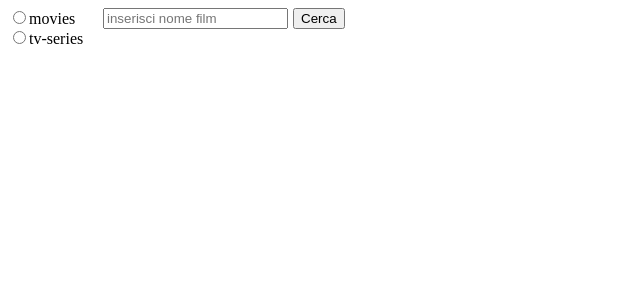
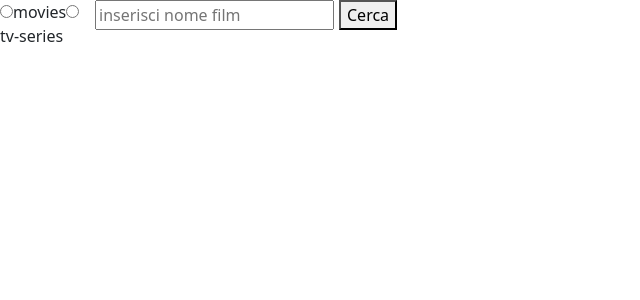
Before and after one commit to abdi-El/vue-boolflix, a Vue app: page / in a window 1280 px wide. Shown: the top 300 px of the page, without its empty margins (0-640 px from the left). Built offline with nearby package versions, Linux system fonts and the light colour scheme.

Commit message:
add stars

```diff
--- a/package.json
+++ b/package.json
@@ -9,6 +9,7 @@
   },
   "dependencies": {
     "axios": "^0.24.0",
+    "bootstrap": "^5.1.3",
     "core-js": "^3.6.5",
     "vue": "^2.6.11"
   },
--- a/src/App.vue
+++ b/src/App.vue
@@ -27,11 +27,10 @@ export default {
     filmDaCercare(nome){
       if(nome[0] != '' && nome[1] != ''){
         // settaggio delle variabili props
-        this.apiLink = nome[1] == 'movies'  ? 'https://api.themoviedb.org/3/search/movie?' : 'https://api.themoviedb.org/3/search/tv?'
-        this.tipo = nome[1] == 'movies'  ? 'movies' : 'tv-series'
+        this.tipo = nome[1]
         this.error = false;
         // chiamata axios
-        axios.get(this.apiLink,
+        axios.get(`https://api.themoviedb.org/3/search/${nome[1]}?`,
           {params:{
             api_key: '8f561fa6df5ee66570e07ee3b22e98a4',
             query: nome[0],
@@ -49,4 +48,7 @@ export default {
 }
 </script>
 <style lang="scss">
+ .card:hover ul{
+   transform: rotateY(180deg);
+ }
 </style>
--- a/src/components/Film.vue
+++ b/src/components/Film.vue
@@ -1,4 +1,5 @@
 <template>
+    <div class="card">
         <ul>
             <img :src="`https://image.tmdb.org/t/p/w342${img}`" alt="film img">
             <li><strong>Titolo:</strong> {{titolo}}</li>
@@ -8,8 +9,14 @@
                 <div v-else-if="lingua == 'en'"><img src="../assets/flags/en.png" alt="english flag" class="flag"></div>
                 <div v-else >{{lingua}}</div>
                 </li>
-        <li><strong>Voto Medio:</strong> {{voto}}</li>
+            <li class="d-flex align-items-center">
+                <span><strong>Voto Medio:</strong></span>
+                <svg v-for='n in parseInt((voto/2).toFixed())' :key="`${titoloOriginale}-${n}`" xmlns="http://www.w3.org/2000/svg" width="16" height="16" fill="currentColor" class="bi bi-star-fill mx-1" viewBox="0 0 16 16">
+                    <path d="M3.612 15.443c-.386.198-.824-.149-.746-.592l.83-4.73L.173 6.765c-.329-.314-.158-.888.283-.95l4.898-.696L7.538.792c.197-.39.73-.39.927 0l2.184 4.327 4.898.696c.441.062.612.636.282.95l-3.522 3.356.83 4.73c.078.443-.36.79-.746.592L8 13.187l-4.389 2.256z"/>
+                </svg>
+            </li>
         </ul>
+    </div>
 </template>
 
 <script>
@@ -21,18 +28,29 @@ export default {
         lingua: String,
         voto: Number,
         img: String
+    },
+    data(){
+        return{
+            newVoto: (this.voto/2).toFixed()
+        }
     }
 }
 </script>
 
 <style scoped lang='scss'>
+    .card{
+        background-color: gray;
         ul{
         list-style: none;
-        border: 1px solid gray;
         margin: 2px;
         padding: 3px;
+        transition: transform 0.7s;
         .flag{
-        width: 25px
+        width: 25px;
+        }
+        svg{
+            fill: yellow;
+        }
         }
     }
 
--- a/src/components/FilmList.vue
+++ b/src/components/FilmList.vue
@@ -1,6 +1,7 @@
 <template>
   <div class="container">
-    <div v-if="tipo == 'movies'" class="result">
+    <div class="row">
+      <div v-if="tipo == 'movie'" class="result">
       <Film
         v-for='risultato in risultati'
         :key='risultato.id'
@@ -8,7 +9,7 @@
         :titoloOriginale="risultato.original_title"
         :lingua="risultato.original_language"
         :voto="risultato.vote_average"
-      :img="risultato.backdrop_path"
+        :img="risultato.poster_path"
         />
       </div>
       <div v-else class="result">
@@ -19,8 +20,9 @@
         :titoloOriginale="risultato.original_name"
         :lingua="risultato.original_language"
         :voto="risultato.vote_average"
-      :img="risultato.backdrop_path"
+        :img="risultato.poster_path"
         />
+      </div>
     </div>
   </div>
 
--- a/src/components/Header.vue
+++ b/src/components/Header.vue
@@ -1,12 +1,12 @@
 <template>
-  <div class="container">
+  <div class="container-header">
       <div class="type">
-        <input type="radio" id="movies" name="type" value='movies' v-model="tipo">
+        <input type="radio" id="movies" name="type" value='movie' v-model="tipo">
         <label for="movies">movies</label>
-        <input type="radio" id="tv-series" name="type" value='tv-series' v-model="tipo">
+        <input type="radio" id="tv-series" name="type" value='tv' v-model="tipo">
         <label for="tv-series">tv-series</label>
       </div>
-      <input type="text" placeholder="inserisci nome film" v-model.trim="nome" @keyup.enter="$emit('Cerca', filmDaCercare)">
+      <input type="text" placeholder="inserisci nome film" v-model.trim="nome" @keyup.enter="getData(), $emit('Cerca', filmDaCercare)">
       <button @click="getData(), $emit('Cerca', filmDaCercare)">Cerca</button>
       <span class="error" v-if="error">INSERIRE CORRETTAMENTE I DATI</span>
   </div>
@@ -35,7 +35,7 @@ export default {
 </script>
 
 <style lang='scss' scoped>
-    .container{
+    .container-header{
         display: flex;
         align-items: flex-start;
         .type{
--- a/src/main.js
+++ b/src/main.js
@@ -1,6 +1,8 @@
 import Vue from 'vue'
 import App from './App.vue'
-
+// bootstrap
+import 'bootstrap/scss/bootstrap.scss'
+// fontawesome
 Vue.config.productionTip = false
 
 new Vue({
```
Also changed, not shown: 1 other file (tests, documents, lock files or other folders). Lines whose indentation alone changed are shown as unchanged.
